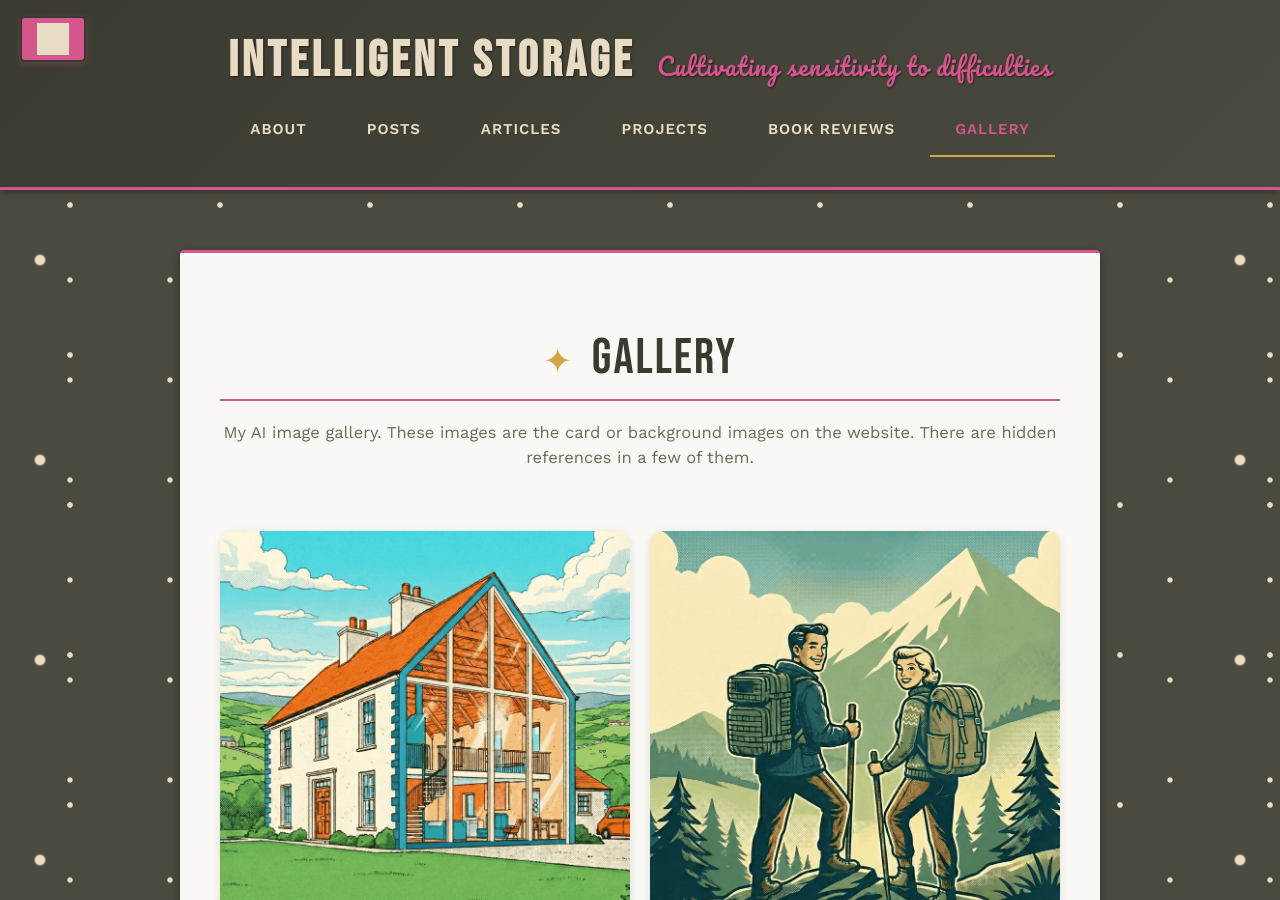
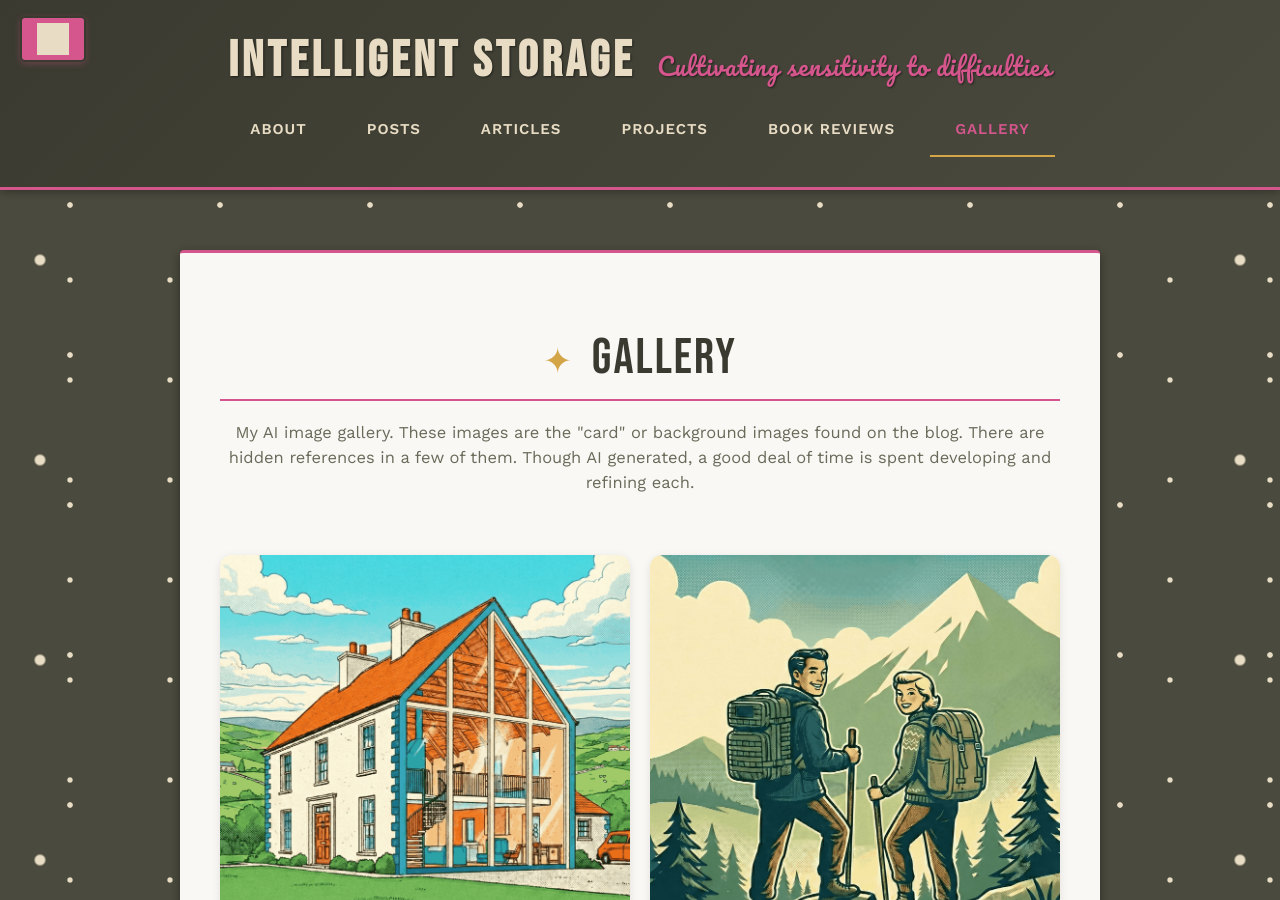
Before and after one commit to Intelligent-Storage/Intelligent-Storage.github.io, a Jekyll site: the page built from gallery.html, in a window 1280 px wide and 900 px high. Built offline with Jekyll 4.4.1, drawn with Linux system fonts in a browser that asks for light colours.

Commit message:
Update gallery.html

```diff
--- a/gallery.html
+++ b/gallery.html
@@ -8,7 +8,8 @@ permalink: /gallery/
   <h1 style="text-align: center; margin-bottom: 1rem;">Gallery</h1>
 
   <p style="text-align: center; font-size: 1.1em; margin-bottom: 3rem; color: #6a6a5a;">
-    My AI image gallery. These images are the card or background images on the website. There are hidden references in a few of them.
+    My AI image gallery. These images are the "card" or background images found on the blog. There are hidden references in a few of them.
+    Though AI generated, a good deal of time is spent developing and refining each.
   </p>
 
   <div class="gallery-grid">
```
